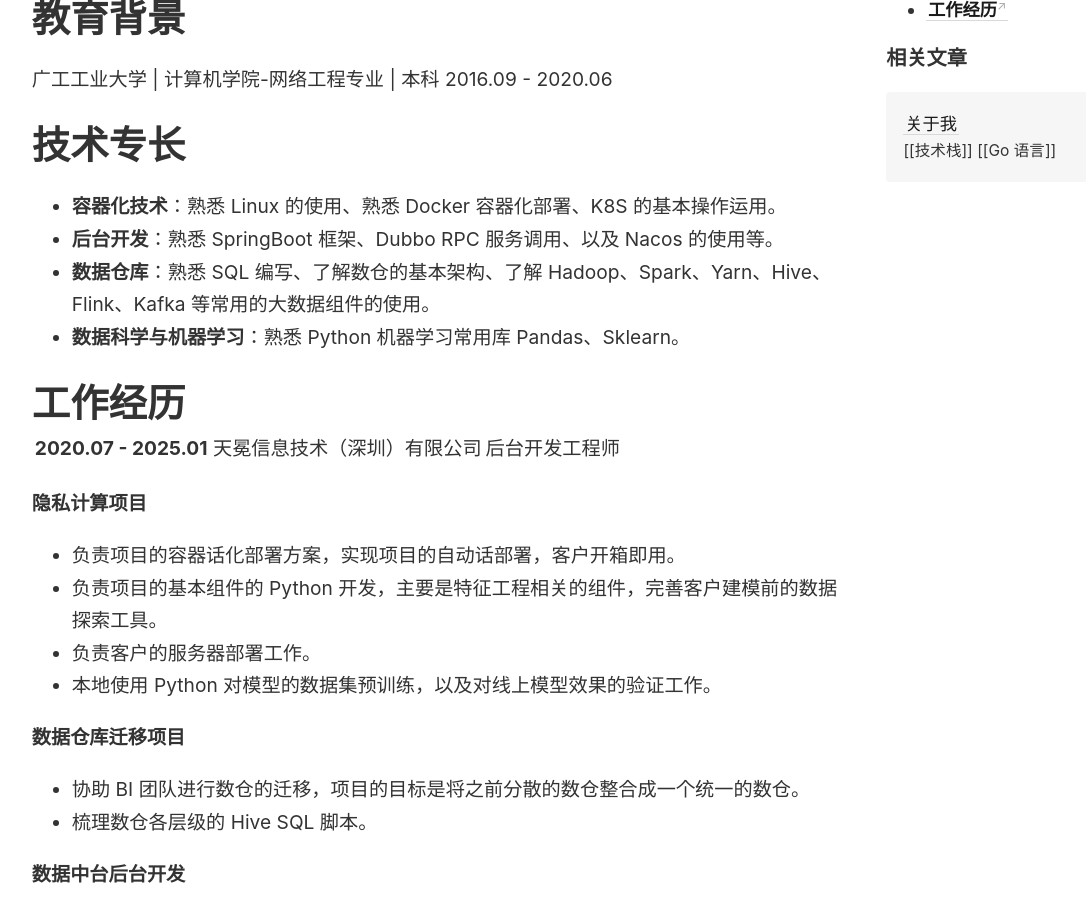
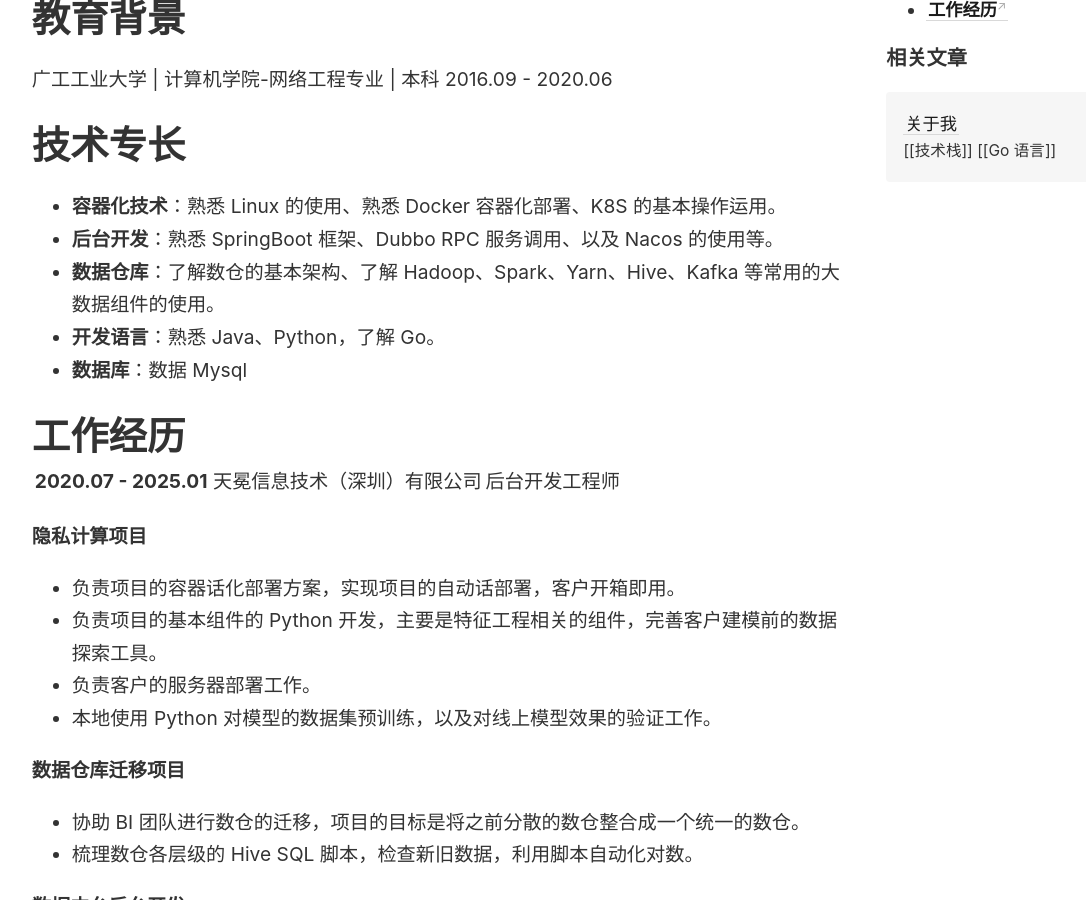
Before and after one commit to wingowen/digital-garden-jekyll, a Jekyll site: the page built from _notes/简历.md, in a window 1280 px wide and 900 px high, scrolled down 396 px. Shown: the whole window, without its empty margins (45-1131 px from the left). Built offline with Jekyll 4.4.1, drawn with Linux system fonts in a browser that asks for light colours; some of the changed text lies outside the part shown.

Commit message:
vault backup: 2025-04-09 19:53:50

```diff
--- a/_notes/简历.md
+++ b/_notes/简历.md
@@ -11,8 +11,9 @@
 
 - **容器化技术**：熟悉 Linux 的使用、熟悉 Docker 容器化部署、K8S 的基本操作运用。
 - **后台开发**：熟悉 SpringBoot 框架、Dubbo RPC 服务调用、以及 Nacos 的使用等。
-- **数据仓库**：熟悉 SQL 编写、了解数仓的基本架构、了解 Hadoop、Spark、Yarn、Hive、Flink、Kafka 等常用的大数据组件的使用。
-- **数据科学与机器学习**：熟悉 Python 机器学习常用库 Pandas、Sklearn。
+- **数据仓库**：了解数仓的基本架构、了解 Hadoop、Spark、Yarn、Hive、Kafka 等常用的大数据组件的使用。
+- **开发语言**：熟悉 Java、Python，了解 Go。
+- **数据库**：数据 Mysql
 
 # **工作经历**
 
@@ -26,7 +27,7 @@
 
 **数据仓库迁移项目**
 - 协助 BI 团队进行数仓的迁移，项目的目标是将之前分散的数仓整合成一个统一的数仓。
-- 梳理数仓各层级的 Hive SQL 脚本。
+- 梳理数仓各层级的 Hive SQL 脚本，检查新旧数据，利用脚本自动化对数。
 
 **数据中台后台开发**
-- 协助数据安全平台的客户定制化开发工作，这一块主要就是基于 Spring Boot 框架的开发。
+- 协助数据安全平台的客户定制化开发工作，例如使用 Saml 协议认证登陆、对用户的控制粒度的设置（权限设置）、三方接口对接等。主要是基于 SpringBoot 进行开发。
```
Also changed, not shown: .obsidian/workspace.json.
